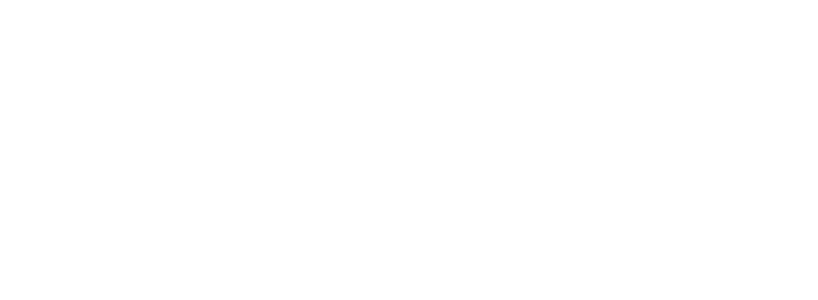
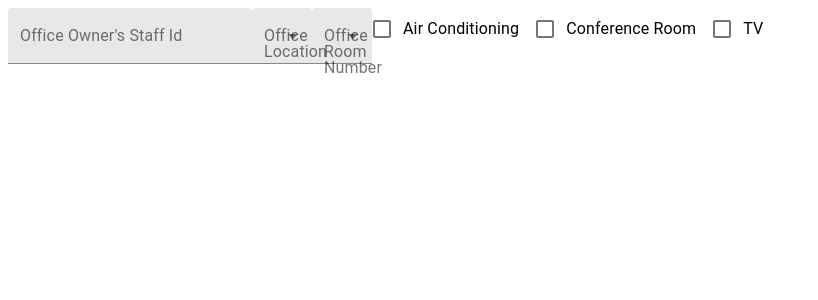
Before and after one commit to LaZyLinh/team-flex-ICBC, a React (Create React App) app in the folder frontend/: page /availabilities in a window 1280 px wide. Shown: the top 300 px of the page, without its empty margins (0-818 px from the left). Built offline with nearby package versions, Linux system fonts and the light colour scheme.

Commit message:
Add some register page components

```diff
--- a/frontend/src/components/Availability.js
+++ b/frontend/src/components/Availability.js
@@ -1,8 +1,44 @@
 import React from "react";
+import TextField from "@material-ui/core/TextField";
+import FormControl from "@material-ui/core/FormControl";
+import InputLabel from "@material-ui/core/InputLabel";
+import Select from "@material-ui/core/Select";
+import MenuItem from "@material-ui/core/MenuItem";
+import Checkbox from "@material-ui/core/Checkbox";
+import FormControlLabel from "@material-ui/core/FormControlLabel";
 
 class Availability extends React.Component {
   render() {
-    return <div></div>;
+    return (
+      <React.Fragment>
+        <TextField label="Office Owner's Staff Id" variant="filled" />
+        <FormControl variant="filled">
+          <InputLabel>Office Location</InputLabel>
+          <Select>
+            <MenuItem value="">
+              <em>None</em>
+            </MenuItem>
+            <MenuItem value={10}>Ten</MenuItem>
+            <MenuItem value={20}>Twenty</MenuItem>
+            <MenuItem value={30}>Thirty</MenuItem>
+          </Select>
+        </FormControl>
+        <FormControl variant="filled">
+          <InputLabel>Office Room Number</InputLabel>
+          <Select>
+            <MenuItem value="">
+              <em>None</em>
+            </MenuItem>
+            <MenuItem value={10}>Ten</MenuItem>
+            <MenuItem value={20}>Twenty</MenuItem>
+            <MenuItem value={30}>Thirty</MenuItem>
+          </Select>
+        </FormControl>
+        <FormControlLabel control={<Checkbox color="primary" />} label="Air Conditioning" />
+        <FormControlLabel control={<Checkbox color="primary" />} label="Conference Room" />
+        <FormControlLabel control={<Checkbox color="primary" />} label="TV" />
+      </React.Fragment>
+    );
   }
 }
 
```
